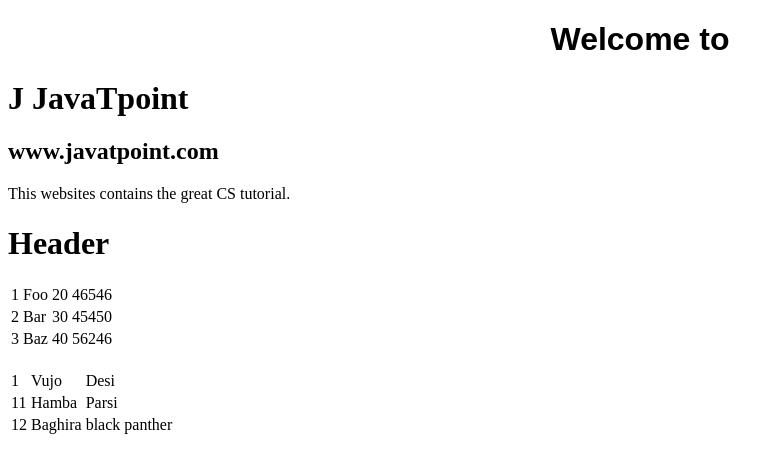
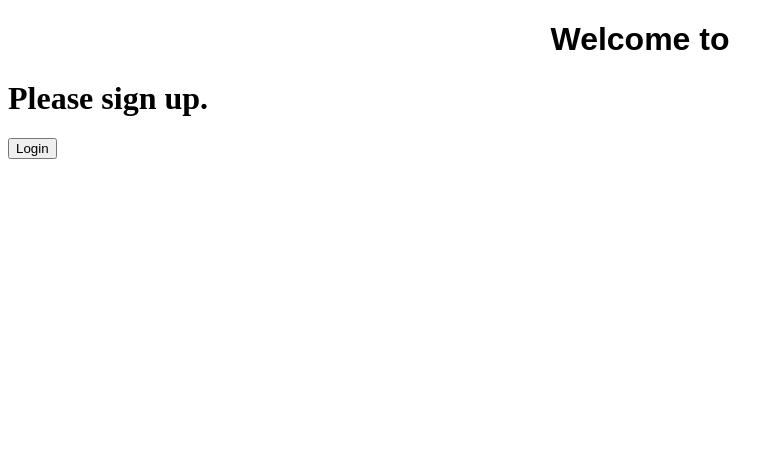
Before and after one commit to pomkiticat/ReactTestbill, a React (Create React App) app: page / in a window 1280 px wide. Shown: the top 472 px of the page, without its empty margins (0-784 px from the left). Built offline with nearby package versions, Linux system fonts and the light colour scheme.

Commit message:
Login and Logout

```diff
--- /dev/null
+++ b/src/LoginLogout.js
@@ -0,0 +1,60 @@
+import React from "react";
+
+class LoginControl extends React.Component {
+  constructor(props) {
+    super(props);
+    this.handleLoginClick = this.handleLoginClick.bind(this);
+    this.handleLogoutClick = this.handleLogoutClick.bind(this);
+    this.state = { isLoggedIn: false };
+  }
+
+  handleLoginClick() {
+    this.setState({ isLoggedIn: true });
+  }
+
+  handleLogoutClick() {
+    this.setState({ isLoggedIn: false });
+  }
+
+  render() {
+    const isLoggedIn = this.state.isLoggedIn;
+    let button;
+    if (isLoggedIn) {
+      button = <LogoutButton onClick={this.handleLogoutClick} />;
+    } else {
+      button = <LoginButton onClick={this.handleLoginClick} />;
+    }
+    return (
+      <div>
+        <Greeting isLoggedIn={isLoggedIn} />
+        {button}{" "}
+      </div>
+    );
+  }
+}
+
+function Greeting(props) {
+  const isLoggedIn = props.isLoggedIn;
+  if (isLoggedIn) {
+    return <UserGreeting />;
+  }
+  return <GuestGreeting />;
+}
+
+function UserGreeting(props) {
+  return <h1>Welcome back!</h1>;
+}
+
+function GuestGreeting(props) {
+  return <h1>Please sign up.</h1>;
+}
+
+function LoginButton(props) {
+  return <button onClick={props.onClick}>Login</button>;
+}
+
+function LogoutButton(props) {
+  return <button onClick={props.onClick}>Logout</button>;
+}
+
+export default LoginControl;
--- a/src/index.js
+++ b/src/index.js
@@ -2,9 +2,10 @@
 import ReactDOM from "react-dom";
 
 import App from "./App";
+import LoginControl from "./LoginLogout";
 // import Car from "./test";
-import FuncComp from "./functionComp";
-import StateFull from "./stateFull";
+// import FuncComp from "./functionComp";
+// import StateFull from "./stateFull";
 
 const rootElement = document.getElementById("root");
 ReactDOM.render(
@@ -12,8 +13,9 @@
     <App />
     {/* <Car /> */}
     {/* FuncComp is  used for test functional component */}
-    <FuncComp />
-    <StateFull />
+    {/* <FuncComp />
+    <StateFull /> */}
+    <LoginControl />
   </React.StrictMode>,
   rootElement
 );
```
